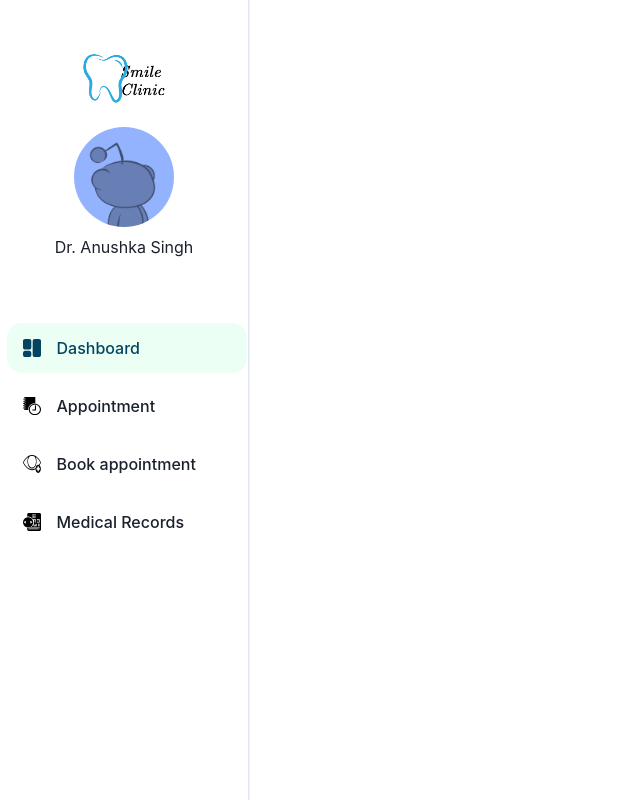
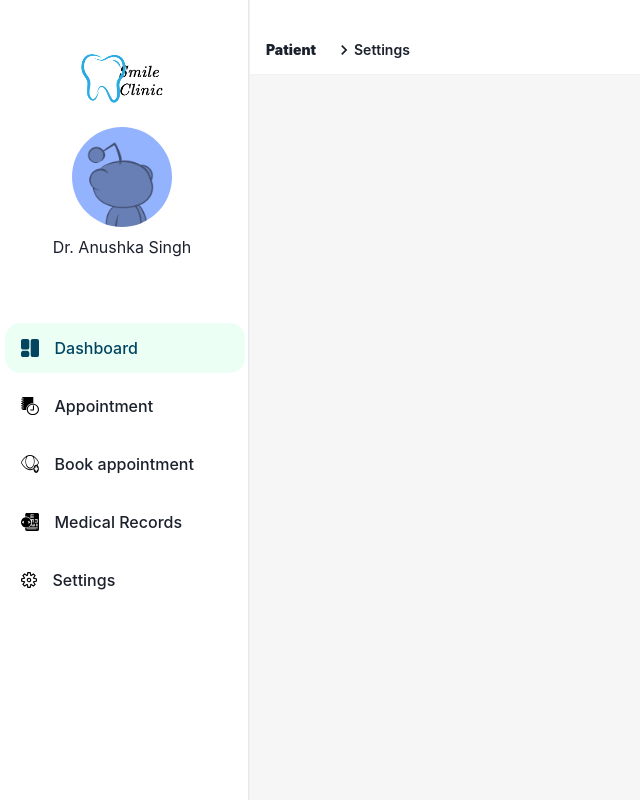
Before and after one commit to Smile-T1/smile-frontend, a React (Vite) app: page /patient/settings in a window 1280 px wide. Shown: the whole page, without its empty margins (0-640 px from the left). Built offline with nearby package versions, Linux system fonts and the light colour scheme; no server answers.

Commit message:
Sidebar Modification

```diff
--- a/src/App.jsx
+++ b/src/App.jsx
@@ -16,6 +16,7 @@ import RequestedAppointments from "./Pages/Admin/RequestedAppointments/Requested
 import Patients from "./Pages/Admin/Patients/Patients.jsx";
 import Doctors from "./Pages/Admin/Doctors/Doctors.jsx";
 import styled from "styled-components";
+import Settings from "./Pages/Settings/Settings.jsx";
 
 const PageContainer = styled.div`
   display: grid;
@@ -39,6 +40,7 @@ function App() {
             <Route path="/patient/dashboard" element={<Dashboard_Patient />} />
             <Route path="/patient/appointment" element={<Appointment_Patient />} />
             <Route path="/patient/book_appointment" element={<Book_appointment_Patient />} />
+            <Route path="/patient/settings" element={<Settings />} />
             <Route path="/signup" element={<Signup />} />
             <Route path="/login" element={<Login />} />
             <Route path="/patient/medical_records" element={<Medical_records_Patient />} />
--- a/src/Components/ModalInfo/ProfileModal .jsx
+++ b/src/Components/ModalInfo/ProfileModal .jsx
@@ -36,7 +36,7 @@ function ProfileModal({ isOpen, onClose, profile_pic }) {
     };
 
     return (
-        <Modal isOpen={isOpen} onClose={onClose} size='xl'>
+        <Modal isOpen={isOpen} onClose={onClose} size='xxl'>
             <ModalOverlay />
             <ModalContent>
                 <ModalHeader>Profile</ModalHeader>
--- a/src/Components/Sidebar/Sidebar.css
+++ b/src/Components/Sidebar/Sidebar.css
@@ -86,6 +86,10 @@ a,
     border-radius: 50%;
     cursor: pointer;
 }
+
+.options-sidebar-list{
+    width: 223px;
+}
 @media (max-width: 900px) {
     .sidebar-text,
     .Patient_name{
@@ -99,6 +103,9 @@ a,
     }
     .sidebar-link.active {
         width: 50px;
+    }
+    .sidebar-inner-container{
+        width: 53px;
     }
     .logo{
         margin-top: 19px;
--- a/src/Components/Sidebar/Sidebar.jsx
+++ b/src/Components/Sidebar/Sidebar.jsx
@@ -9,6 +9,7 @@ import AppointmentsIcon from "./icons/appointments";
 import BookAppointmentsIcon from "./icons/bookappointments";
 import MedicalRecordIcon from "./icons/medicalrecords";
 import ProfileModal from '../ModalInfo/ProfileModal ';
+import { VscSettingsGear } from "react-icons/vsc";
 
 function Sidebar() {
   const [activeLink, setActiveLink] = useState('/patient/dashboard');
@@ -29,7 +30,12 @@ function Sidebar() {
 
   return (
     <div className='sidebar-portal'>
-      <aside className='content-wrapper-sidebar bg-white h-screen sticky top-0 p-2 min-w-[50px] dashboard-sidebar block  w-1/5'>
+      <aside className='content-wrapper-sidebar bg-white h-screen sticky top-0 p-2 min-w-[50px] dashboard-sidebar block  w-1/5'
+      style={{
+        position:'relative'
+      }
+      }>
+        <div className='sidebar-inner-container' style={{ position: 'fixed' }}>
           <div style={{ justifyContent: 'center', display: 'flex' }}>
             <a href="/" className='logo-link' style={{ alignItems: 'center' }}>
               {screenWidth <= 900 ? (
@@ -76,10 +82,17 @@ function Sidebar() {
               />
               <p className={`sidebar-text ${activeLink === '/patient/medical_records' ? 'active' : ''}`}>Medical Records</p>
             </Link>
+            <Link to="/patient/settings" className={`sidebar-link ${activeLink === '/patient/settings' ? 'active' : ''}`} onClick={() => setActiveLink('/patient/settings')}>
+              <VscSettingsGear
+                fill={`${activeLink == "/patient/settings" ? "#034561" : "black"}`}
+              />
+              <p className={`sidebar-text ${activeLink === '/patient/settings' ? 'active' : ''}`}>Settings</p>
+            </Link>
             <ProfileModal
               isOpen={isProfileModalOpen}
               onClose={() => setIsProfileModalOpen(false)}
               profile_pic={profile_pic} />
+          </div>
         </div>
       </aside>
     </div>
--- /dev/null
+++ b/src/Pages/Settings/Settings.jsx
@@ -0,0 +1,14 @@
+import React from 'react';
+import "./Settings.css";
+import Header_Pages from '../../Components/Header_Pages/Header_Pages';
+
+function Settings() {
+
+  return (
+    <div className='Dashboard-patient-portal'>
+      <Header_Pages type='Patient' header='Settings'/>
+    </div>
+  )
+}
+
+export default Settings
```
Also changed, not shown: src/Pages/Settings/Settings.css (added). Lines whose indentation alone changed are shown as unchanged.
